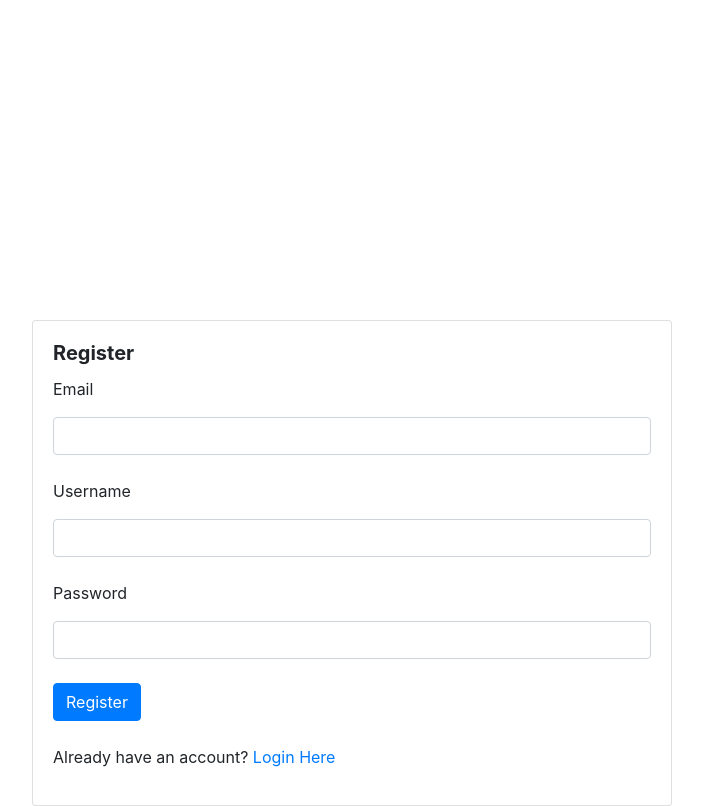
After one commit to jonathanlee06/FakeNewsDetectorApp, a Flask app: page /register in a window 1280 px wide. The commit adds this page. Shown: the whole page, without its empty margins (53-756 px from the left). Run offline with Flask 2, Linux system fonts and the light colour scheme; some libraries are stand-ins or nearby versions.

Commit message:
Implemented user authentication

```diff
--- a/app.py
+++ b/app.py
@@ -1,35 +1,97 @@
 #Importing the Libraries
 import numpy as np
 import pandas as pd
-from flask import Flask, request,render_template
+from flask import Flask, request, render_template
 from flask_cors import CORS
+from flask_login import login_required, current_user, login_user, logout_user
 import os
 import joblib
 import pickle
 import flask
-import os
+from user_authentication import UserModel, login, db
 import newspaper
 from newspaper import Article
 import urllib
+from newsapi import NewsApiClient
+newsapi=NewsApiClient(api_key='2aa3ac1960ca48b2a5260ebe34c37e96')
 
 #Loading Flask and assigning the model variable
 app = Flask(__name__)
+app.secret_key = "auth"
 CORS(app)
 app=flask.Flask(__name__,template_folder='templates')
 app.config['TEMPLATES_AUTO_RELOAD'] = True
+app.config['SQLALCHEMY_DATABASE_URI'] = 'sqlite:///auth.db'
+app.config['SQLALCHEMY_TRACK_MODIFICATIONS'] = False
 
-# with open('model.pickle', 'rb') as handle:
-# 	model = pickle.load(handle)
-# model = load_model("trained.h5")
+db.init_app(app)
+login.init_app(app)
+login.login_view = 'login'
+
+@app.before_first_request
+def create_table():
+    db.create_all()
 
 @app.route('/', methods=['GET', 'POST'])
 def main():
-    return render_template('main.html')
+    data = newsapi.get_top_headlines(language='en',country="my", page_size=10)
+    l1=[]
+    l2=[]
+    for i in data['articles']:
+        l1.append(i['title'])
+        l2.append(i['url'])
+
+    return render_template('main.html', l1=l1, l2=l2)
+
+@app.route('/history')
+@login_required
+def blog():
+    return render_template('history.html')
+
+@app.route('/login', methods = ['POST', 'GET'])
+def user_login():
+    if current_user.is_authenticated:
+        return redirect('/history')
+
+    if request.method == 'POST':
+        email = request.form['email']
+        user = UserModel.query.filter_by(email = email).first()
+        if user is not None and user.check_password(request.form['password']):
+            login_user(user)
+            return redirect('/history')
+
+    return render_template('login.html')
+
+
+@app.route('/register', methods=['POST', 'GET'])
+def register():
+    if current_user.is_authenticated:
+        return redirect('/blogs')
+
+    if request.method == 'POST':
+        email = request.form['email']
+        username = request.form['username']
+        password = request.form['password']
+
+        if UserModel.query.filter_by(email=email):
+            return ('Email already Present')
+
+        user = UserModel(email=email, username=username)
+        user.set_password(password)
+        db.session.add(user)
+        db.session.commit()
+        return redirect('/login')
+    return render_template('register.html')
+
+@app.route('/logout')
+def logout():
+    logout_user()
+    return redirect('/')
 
 #Receiving the input url from the user and using Web Scrapping to extract the news content
 @app.route('/predict',methods=['GET','POST'])
 def predict():
-    url =request.get_data(as_text=True)[5:]
+    url = request.get_data(as_text=True)[5:]
     url = urllib.parse.unquote(url)
     article = Article(str(url))
     article.download()
--- a/requirements.txt
+++ b/requirements.txt
@@ -5,3 +5,9 @@ flask-cors
 newspaper3k
 sklearn
 nltk
+matplotlib
+scikit-plot
+
+flask-login
+flask-sqlalchemy
+Werkzeug
--- /dev/null
+++ b/templates/register.html
@@ -0,0 +1,43 @@
+<!DOCTYPE html>
+<html >
+<head>
+  <meta charset="UTF-8">
+  <title>Register - Fake News Detector App</title>
+  <link href='https://fonts.googleapis.com/css?family=Pacifico' rel='stylesheet' type='text/css'>
+  <link href='https://fonts.googleapis.com/css?family=Arimo' rel='stylesheet' type='text/css'>
+  <link href='https://fonts.googleapis.com/css?family=Hind:300' rel='stylesheet' type='text/css'>
+  <link href='https://fonts.googleapis.com/css?family=Open+Sans+Condensed:300' rel='stylesheet' type='text/css'>
+  <link href="https://fonts.googleapis.com/css2?family=Montserrat:wght@400;500;600;700&display=swap" rel="stylesheet">
+  <link rel="stylesheet" href="{{ url_for('static', filename='css/style.css') }}">
+  <link rel="stylesheet" href="https://stackpath.bootstrapcdn.com/bootstrap/4.5.2/css/bootstrap.min.css" integrity="sha384-JcKb8q3iqJ61gNV9KGb8thSsNjpSL0n8PARn9HuZOnIxN0hoP+VmmDGMN5t9UJ0Z" crossorigin="anonymous">
+
+  <!-- JS, Popper.js, and jQuery -->
+  <script src="https://code.jquery.com/jquery-3.5.1.slim.min.js" integrity="sha384-DfXdz2htPH0lsSSs5nCTpuj/zy4C+OGpamoFVy38MVBnE+IbbVYUew+OrCXaRkfj" crossorigin="anonymous"></script>
+  <script src="https://cdn.jsdelivr.net/npm/popper.js@1.16.1/dist/umd/popper.min.js" integrity="sha384-9/reFTGAW83EW2RDu2S0VKaIzap3H66lZH81PoYlFhbGU+6BZp6G7niu735Sk7lN" crossorigin="anonymous"></script>
+  <script src="https://stackpath.bootstrapcdn.com/bootstrap/4.5.2/js/bootstrap.min.js" integrity="sha384-B4gt1jrGC7Jh4AgTPSdUtOBvfO8shuf57BaghqFfPlYxofvL8/KUEfYiJOMMV+rV" crossorigin="anonymous"></script>
+
+</head>
+
+<body>
+
+    <div class="container">
+        <div class="card" style="width: 40rem; margin-top: 20rem;">
+            <div class="card-body">
+                <form action="" method="post">
+                    <h5 class="card-title"><strong>Register</strong></h5>
+                    <p>Email</p>
+                    <input type="email" class="form-control" name="email" required><br>
+                    <p>Username</p>
+                    <input type="username" class="form-control" name="username" required><br>
+                    <p>Password</p>
+                    <input type="password" class="form-control" name="password" required><br>
+                    <button type="submit" value="Register" class="btn btn-primary">Register</button><br><br>
+                    <p>Already have an account? <a href = "{{url_for('login') }}">Login Here</a></p>
+                </form>
+            </div>
+          </div>
+    </div>
+
+
+</body>
+</html>
```
Also changed, not shown: templates/history.html (added, +30 -0 lines), templates/login.html (added, +41 -0 lines), templates/main.html (+38 -6 lines), user_authentication.py (added, +26 -0 lines), auth.db (added).
